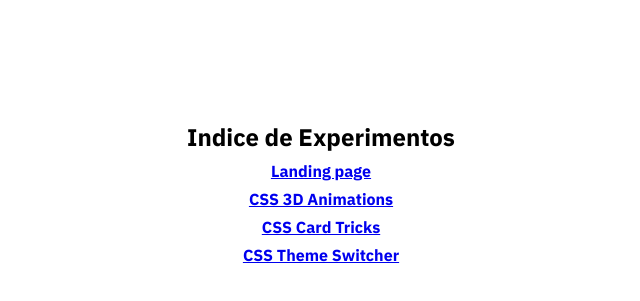
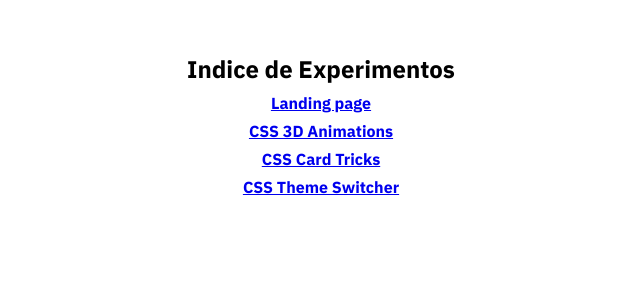
Before and after one commit to masterfabela/masterfabela.github.io, a plain HTML site: page index.html in a window 1280 px wide. Shown: the part 203-504 px from the top of the page, without its empty margins (319-959 px from the left). Drawn offline with Linux system fonts and the light colour scheme.

Commit message:
Cambios de estilo

```diff
--- a/style.css
+++ b/style.css
@@ -11,9 +11,12 @@ body {
   height: 100vh;
   display: flex;
   justify-content: center;
-  align-items: center;
   text-align: center;
   list-style: none;
+}
+
+.general-container {
+  margin-top: 20%;
 }
 
 li {
```
Also changed, not shown: index.html (+3 -1 lines).
